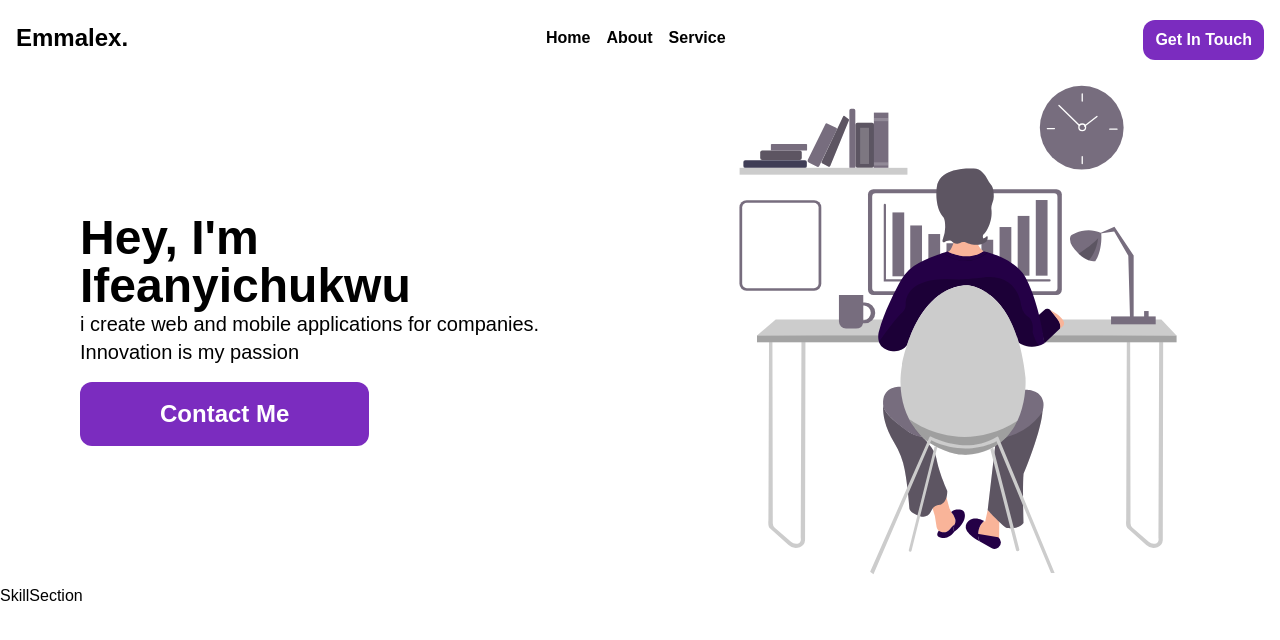
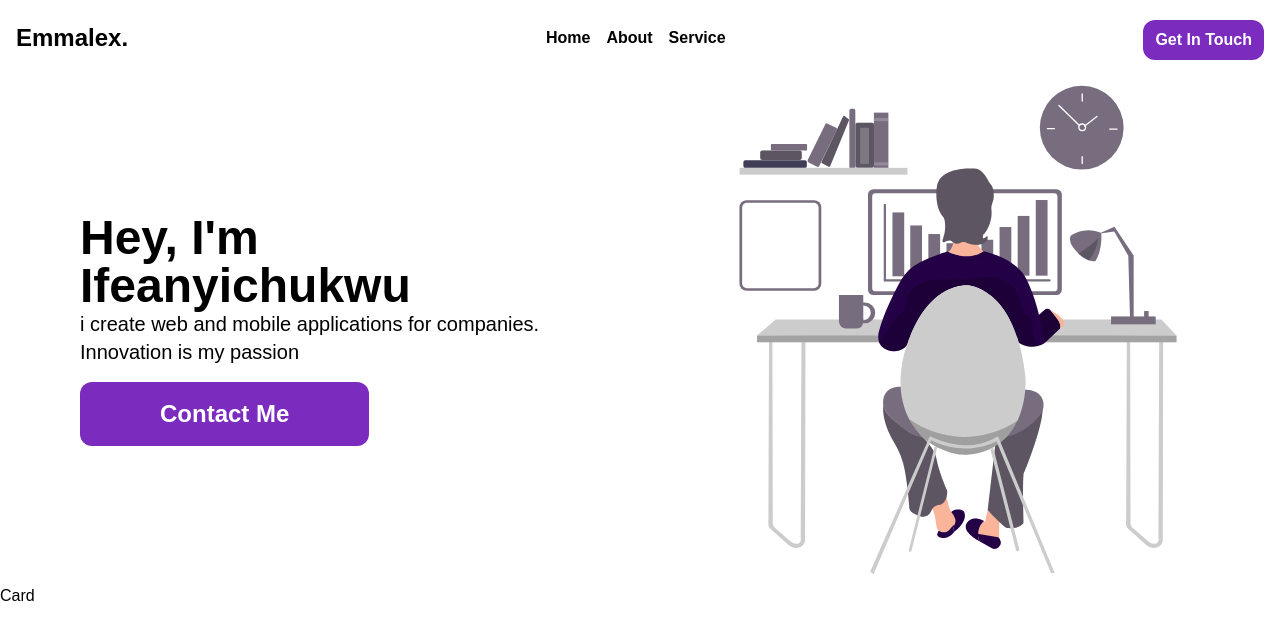
Before and after one commit to Mremmalex/myportfolio, a React (Vite) app: page / in a window 1280 px wide. Shown: the top 640 px of the page. Built offline with nearby package versions, Linux system fonts and the light colour scheme; a web font is replaced by a local one.

Commit message:
working on the nav system overflow

```diff
--- a/src/App.tsx
+++ b/src/App.tsx
@@ -5,11 +5,11 @@ import SkillSection from "./components/layout/SkillSection";
 
 function App() {
 	return (
-		<>
+		<div className="overflow-hidden">
 			<Navbar />
 			<HeroSection />
 			<SkillSection />
-		</>
+		</div>
 	);
 }
 
--- a/src/components/layout/SkillSection.tsx
+++ b/src/components/layout/SkillSection.tsx
@@ -1,7 +1,11 @@
-import React from "react";
+import Card from "../ui/Card";
 
 function SkillSection() {
-	return <section className="font-sens">SkillSection</section>;
+	return (
+		<section className="font-sens">
+			<Card />
+		</section>
+	);
 }
 
 export default SkillSection;
--- /dev/null
+++ b/src/components/ui/Card.tsx
@@ -0,0 +1,11 @@
+import React from "react";
+
+function Card() {
+	return (
+		<div>
+			<div>Card</div>
+		</div>
+	);
+}
+
+export default Card;
```
